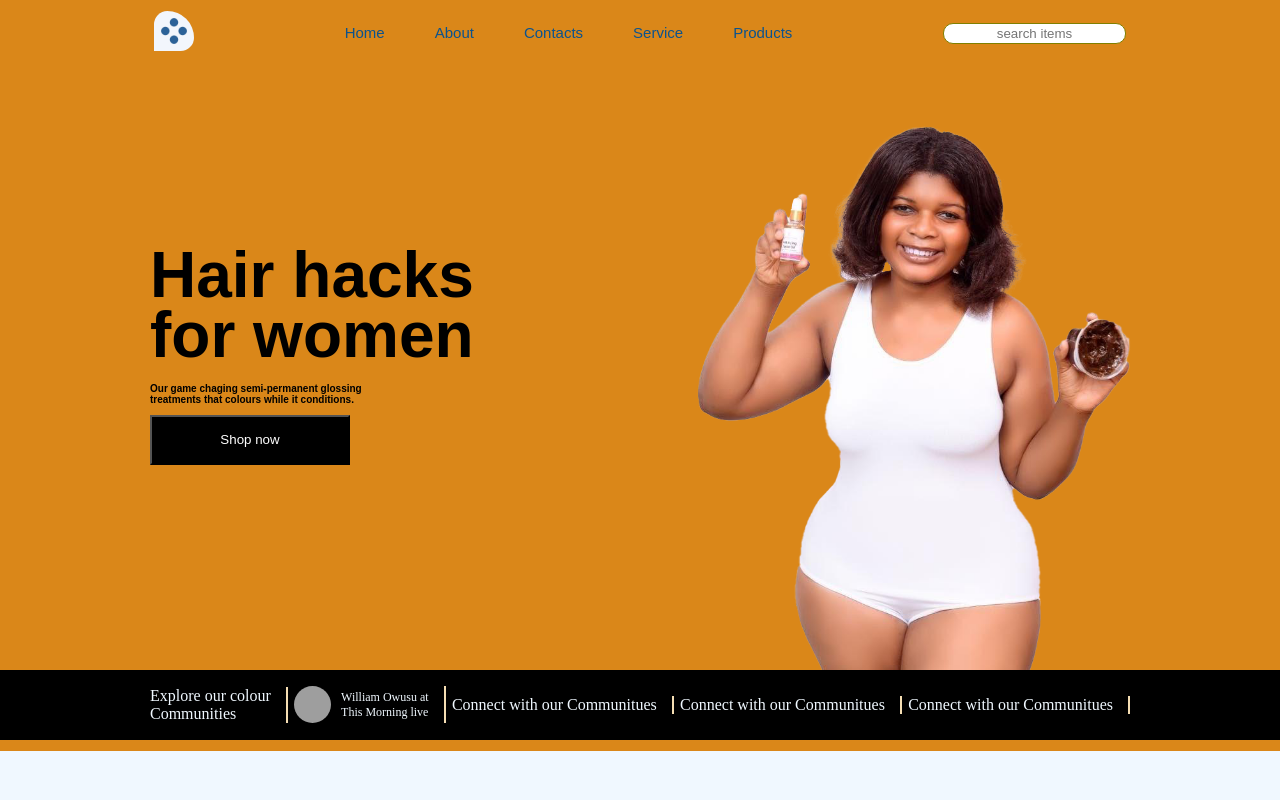
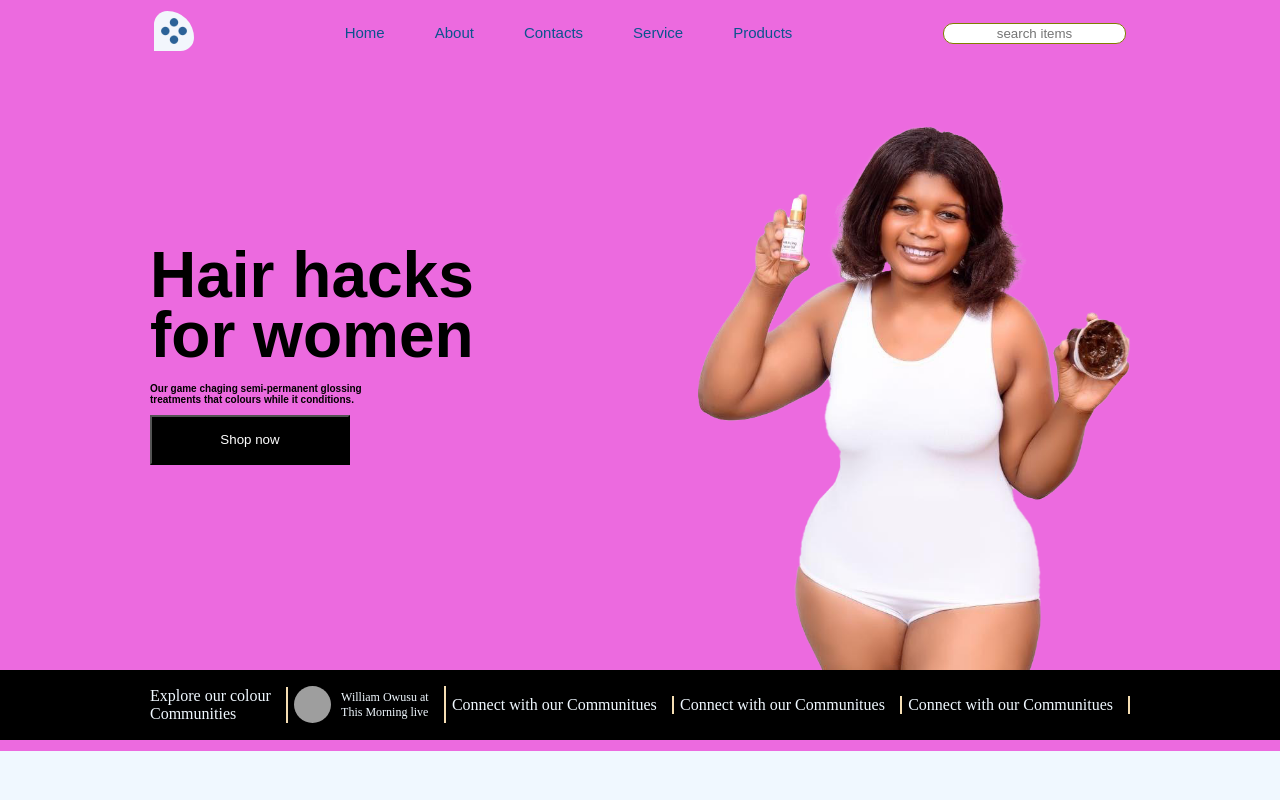
Before and after one commit to Saniflex-1/ReactJs, a React (Create React App) app: page / in a window 1280 px wide. Shown: the top 800 px of the page. Built offline with nearby package versions, Linux system fonts and the light colour scheme; grey boxes are pictures that could not be loaded.

Commit message:
Update index.css

```diff
--- a/src/index.css
+++ b/src/index.css
@@ -9,7 +9,7 @@
 body {
   overflow-x: hidden;
   position: relative;
-  background-color: rgb(218, 135, 25);
+  background-color: rgb(236, 106, 223);
 }
 
 .nav {
```
